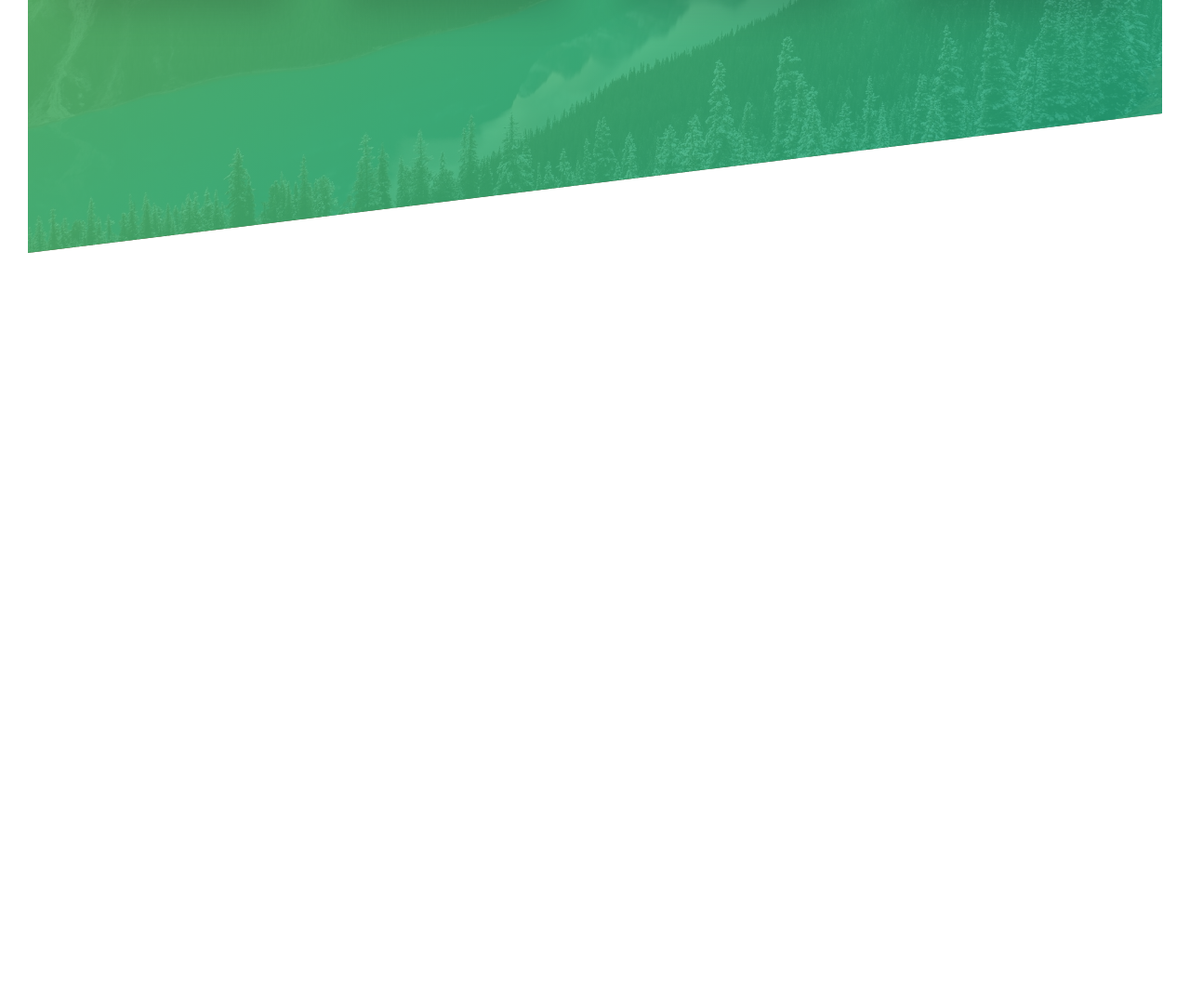
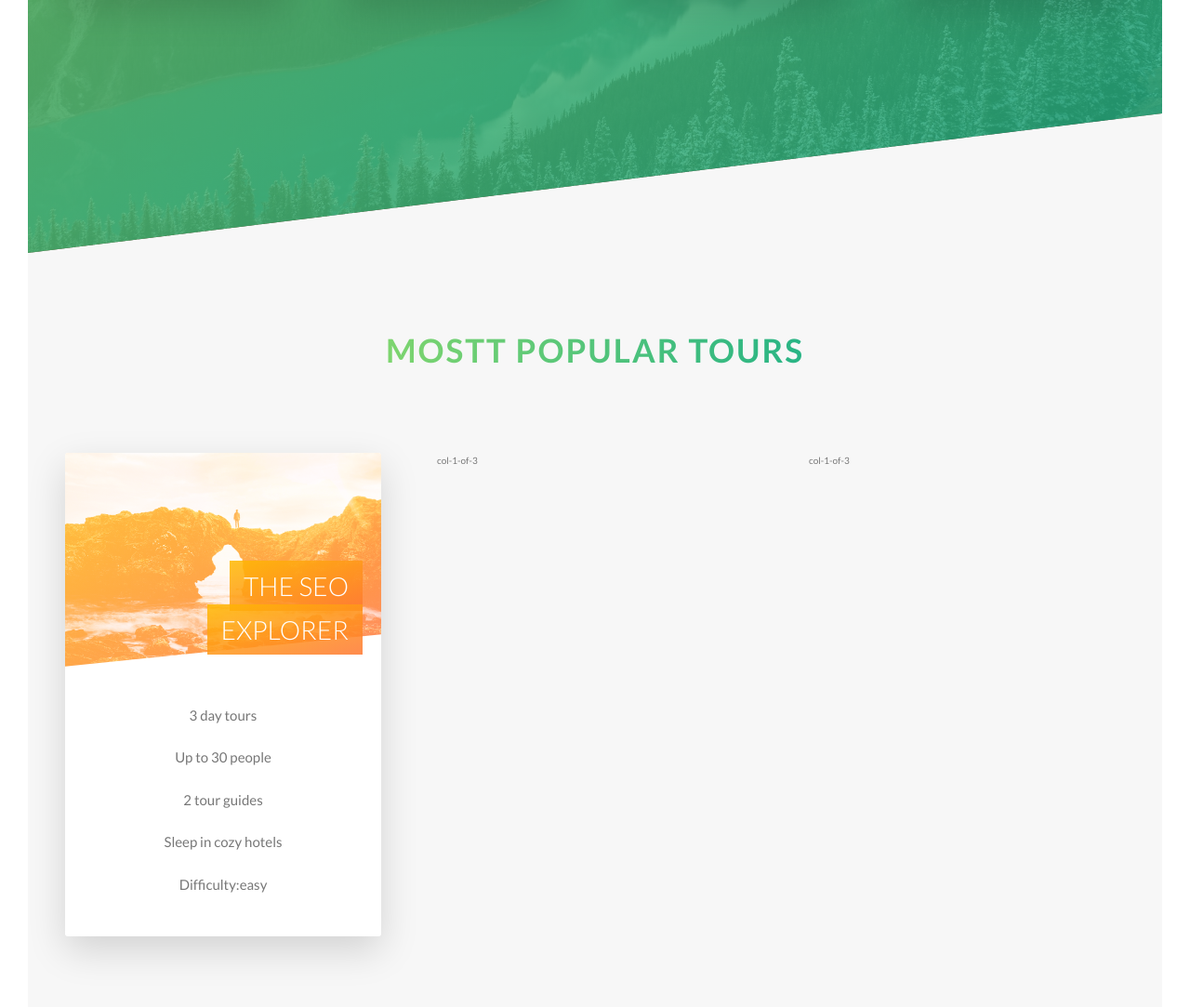
Before and after one commit to mootez20/Na-Tours, a website: page index.html in a window 1280 px wide. Shown: the part 1987-3070 px from the top of the page at 93% size. Before the commit the page ends 2259 px from the top, so only its background shows below. Drawn offline with Linux system fonts and the light colour scheme; files whose address does not match are found by name.

Commit message:
tours section

```diff
--- a/index.html
+++ b/index.html
@@ -127,6 +127,39 @@
           </div>
         </div>
       </section>
+      <section class="section-tours">
+        <div class="u-center-text u-margin-bottom-big">
+          <h2 class="heading-secondary">Mostt popular tours</h2>
+        </div>
+        <div class="row">
+          <div class="col-1-of-3">
+            <div class="card">
+              <div class="card__side card__side--front">
+                <div class="card__picture card__picture--1">&nbsp;</div>
+                <h4 class="card__heading">
+                  <span class="card__heading-span card__heading-span--1"
+                    >The Seo Explorer</span
+                  >
+                </h4>
+                <div class="card__details">
+                  <ul>
+                    <li>3 day tours</li>
+                    <li>Up to 30 people</li>
+                    <li>2 tour guides</li>
+                    <li>Sleep in cozy hotels</li>
+                    <li>Difficulty:easy</li>
+                  </ul>
+                </div>
+              </div>
+              <div class="card__side card__side--back card__side--back-1">
+                Back
+              </div>
+            </div>
+          </div>
+          <div class="col-1-of-3">col-1-of-3</div>
+          <div class="col-1-of-3">col-1-of-3</div>
+        </div>
+      </section>
     </main>
   </body>
 </html>
--- a/sass/abstracts/_variables.scss
+++ b/sass/abstracts/_variables.scss
@@ -2,11 +2,19 @@
 $color-primary: #55c57a;
 $color-primary-light: #7ed56f;
 $color-primary-dark: #28b485;
+
+$color-secondary-light: #ffb900;
+$color-secondary-dark: #ff7730;
+
+$color-tertiary-light: #2998ff;
+$color-tertiary-dark: #5643fa;
+
 $color-gray-dark: #777;
 $color-white: #fff;
 $color-black: #000;
 
 $color-grey-light-1: #f7f7f7;
+$color-grey-light-2: #eee;
 
 //FONT
 $default-font-size: 1.6rem;
--- /dev/null
+++ b/sass/components/_card.scss
@@ -0,0 +1,107 @@
+.card {
+  //FUNCTIONALITY
+  perspective: 150rem;
+  -moz-perspective: 150rem;
+  position: relative;
+  height: 52rem;
+
+  &__side {
+    height: 52rem;
+    transition: all 0.8s ease;
+    position: absolute;
+    top: 0;
+    left: 0;
+    width: 100%;
+    backface-visibility: hidden;
+    border-radius: 3px;
+    overflow: hidden;
+    box-shadow: 0 1.5rem 4rem rgba($color-black, 0.15);
+
+    &--front {
+      background-color: $color-white;
+    }
+    &--back {
+      transform: rotateY(180deg);
+
+      &-1 {
+        background-image: linear-gradient(
+          to right bottom,
+          $color-secondary-light,
+          $color-secondary-dark
+        );
+      }
+    }
+  }
+
+  &:hover &__side--front {
+    transform: rotateY(-180deg);
+  }
+  &:hover &__side--back {
+    transform: rotateY(0);
+  }
+
+  //FRONT SIDE STYLING
+  &__picture {
+    background-size: cover;
+    height: 23rem;
+    background-blend-mode: screen;
+    -webkit-clip-path: polygon(0 0, 100% 0, 100% 85%, 0 100%);
+    clip-path: polygon(0 0, 100% 0, 100% 85%, 0 100%);
+    &--1 {
+      background-image: linear-gradient(
+          to right bottom,
+          $color-secondary-light,
+          $color-secondary-dark
+        ),
+        url(../img/nat-5.jpg);
+    }
+    &--2 {
+      background-image: url(../img/nat-5.jpg);
+    }
+    &--3 {
+      background-image: url(../img/nat-5.jpg);
+    }
+  }
+  &__heading {
+    font-size: 2.8rem;
+    font-weight: 300;
+    text-transform: uppercase;
+    text-align: right;
+    color: $color-white;
+    position: absolute;
+    top: 12rem;
+    right: 2rem;
+    width: 75%;
+  }
+  &__heading-span {
+    padding: 1rem 1.5rem;
+    -webkit-box-decoration-break: clone;
+    box-decoration-break: clone;
+    &--1 {
+      background-image: linear-gradient(
+        to right bottom,
+        rgba($color-secondary-light, 0.85),
+        rgba($color-secondary-dark, 0.85)
+      );
+    }
+  }
+
+  &__details {
+    padding: 3rem;
+    ul {
+      list-style: none;
+      width: 80%;
+      margin: 0 auto;
+
+      li {
+        text-align: center;
+        font-size: 1.5rem;
+        padding: 1rem;
+
+        &:not(:last-child) {
+          margin-bottom: 1px solid $color-grey-light-2;
+        }
+      }
+    }
+  }
+}
--- a/sass/layout/_grid.scss
+++ b/sass/layout/_grid.scss
@@ -16,6 +16,9 @@
   .col-1-of-2 {
     width: calc((100% - #{$gutter-horizontal}) / 2);
   }
+  .col-1-of-3 {
+    width: calc((100% - 2 * #{$gutter-horizontal}) / 3);
+  }
 
   .col-1-of-4 {
     width: calc((100% - 3 * #{$gutter-horizontal}) / 4);
--- a/sass/layout/_header.scss
+++ b/sass/layout/_header.scss
@@ -9,6 +9,7 @@
   background-size: cover;
   background-position: top;
   position: relative;
+  -webkit-clip-path: polygon(0 0, 100% 0, 100% 75vh, 0 100%);
   clip-path: polygon(0 0, 100% 0, 100% 75vh, 0 100%);
 
   &__logo-box {
--- a/sass/main.scss
+++ b/sass/main.scss
@@ -8,6 +8,7 @@
 @import "base/utilities";
 
 @import "components/button";
+@import "components/card";
 @import "components/composition";
 @import "components/feature-box";
 
--- a/sass/pages/_home.scss
+++ b/sass/pages/_home.scss
@@ -20,3 +20,9 @@
     transform: skewY(7deg);
   }
 }
+
+.section-tours {
+  background-color: $color-grey-light-1;
+  padding: 25rem 0;
+  margin-top: -10rem;
+}
```
Also changed, not shown: css/style.css.
